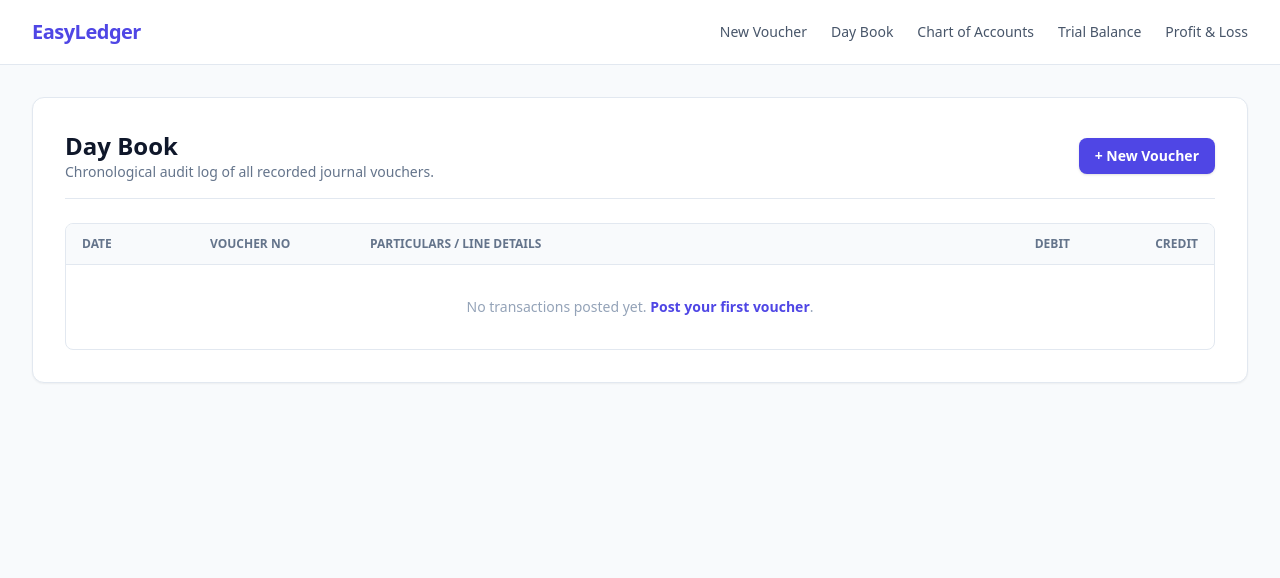
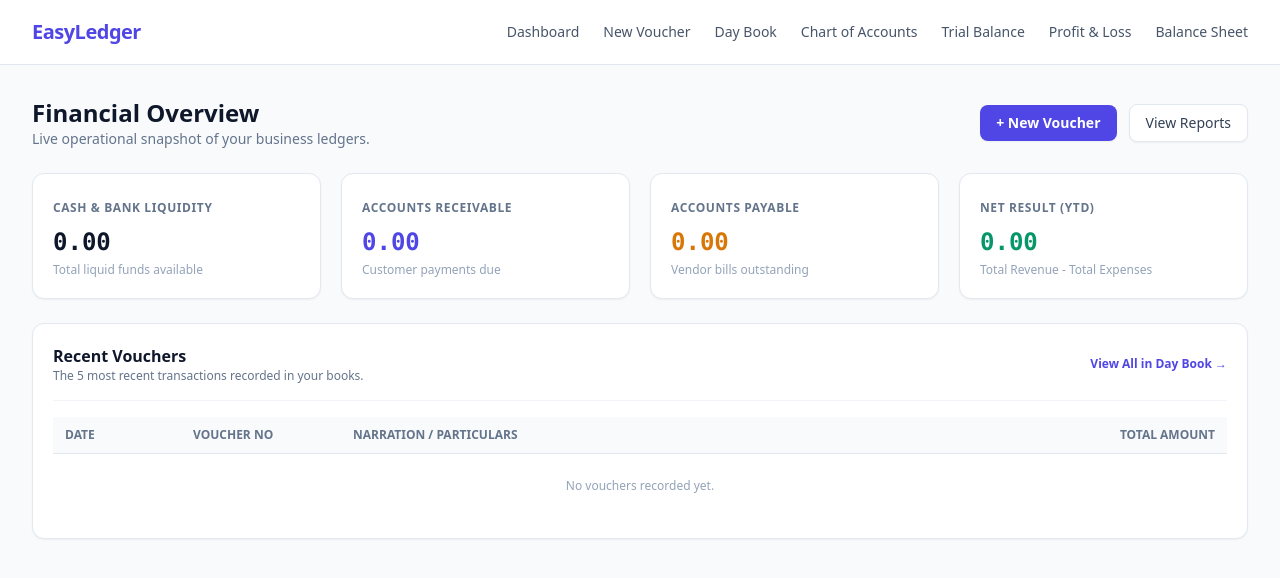
Before and after one commit to bimalmht/easyLedger, a Django app: page / in a window 1280 px wide. Shown: the top 578 px of the page. Run offline with Django 5.2, Linux system fonts and the light colour scheme; some libraries are stand-ins or nearby versions.

Commit message:
feat: complete core financial engine with balance sheet and executive dashboard

```diff
--- a/accounting/urls.py
+++ b/accounting/urls.py
@@ -2,12 +2,14 @@ from django.urls import path
 from . import views
 
 urlpatterns = [
-    path('', views.daybook_view, name='daybook'),
+    path('', views.dashboard_view, name='dashboard'),
+    path('daybook/', views.daybook_view, name='daybook'),
     path('vouchers/new/', views.voucher_create_view, name='voucher-create'),
     path('chart-of-accounts/', views.coa_view, name='coa'),
     path('ledger/<int:account_id>/', views.ledger_statement_view, name='ledger-statement'),
     path('trial-balance/', views.trial_balance_view, name='trial-balance'),
     path('profit-and-loss/', views.profit_loss_view, name='profit-loss'),
+    path('balance-sheet/', views.balance_sheet_view, name='balance-sheet'),
     path('api/accounts/create/', views.account_quick_create_api, name='account-quick-create'),
     path('api/accounts/next-code/', views.get_next_code_api, name='account-next-code'),
 ]
--- a/accounting/views.py
+++ b/accounting/views.py
@@ -346,3 +346,115 @@ def profit_loss_view(request):
         'total_expense': total_expense,
         'net_profit': net_profit,
     })
+
+def dashboard_view(request):
+    """
+    Executive dashboard with key liquidity metrics, receivables/payables,
+    net profit/loss indicator, and recent transactions.
+    """
+    accounts = Account.objects.filter(is_active=True).annotate(
+        total_debit=Sum('journal_entries__debit'),
+        total_credit=Sum('journal_entries__credit')
+    )
+
+    cash_bank_balance = Decimal('0.00')
+    receivables_balance = Decimal('0.00')
+    payables_balance = Decimal('0.00')
+    total_income = Decimal('0.00')
+    total_expense = Decimal('0.00')
+
+    for acc in accounts:
+        d = acc.total_debit or Decimal('0.00')
+        c = acc.total_credit or Decimal('0.00')
+
+        # Identify Cash/Bank assets (1010, 1020, or assets containing 'Cash'/'Bank')
+        if acc.account_type == AccountType.ASSET:
+            if 'cash' in acc.name.lower() or 'bank' in acc.name.lower():
+                cash_bank_balance += (d - c)
+            elif 'receivable' in acc.name.lower():
+                receivables_balance += (d - c)
+        elif acc.account_type == AccountType.LIABILITY:
+            if 'payable' in acc.name.lower():
+                payables_balance += (c - d)
+        elif acc.account_type == AccountType.INCOME:
+            total_income += (c - d)
+        elif acc.account_type == AccountType.EXPENSE:
+            total_expense += (d - c)
+
+    net_profit = total_income - total_expense
+    recent_transactions = Transaction.objects.prefetch_related('entries__account').order_by('-date', '-id')[:5]
+
+    context = {
+        'cash_bank_balance': cash_bank_balance,
+        'receivables_balance': receivables_balance,
+        'payables_balance': payables_balance,
+        'net_profit': net_profit,
+        'recent_transactions': recent_transactions,
+    }
+    return render(request, 'accounting/dashboard.html', context)
+
+
+def balance_sheet_view(request):
+    """
+    Generates point-in-time balance sheet:
+    Assets = Liabilities + Equity (including current period Net Profit)
+    """
+    accounts = Account.objects.filter(is_active=True).annotate(
+        total_debit=Sum('journal_entries__debit'),
+        total_credit=Sum('journal_entries__credit')
+    ).order_by('code')
+
+    assets = []
+    liabilities = []
+    equity = []
+
+    total_assets = Decimal('0.00')
+    total_liabilities = Decimal('0.00')
+    total_equity_base = Decimal('0.00')
+
+    total_income = Decimal('0.00')
+    total_expense = Decimal('0.00')
+
+    for acc in accounts:
+        d = acc.total_debit or Decimal('0.00')
+        c = acc.total_credit or Decimal('0.00')
+
+        if acc.account_type == AccountType.ASSET:
+            balance = d - c
+            if balance != Decimal('0.00'):
+                assets.append({'account': acc, 'amount': balance})
+                total_assets += balance
+        elif acc.account_type == AccountType.LIABILITY:
+            balance = c - d
+            if balance != Decimal('0.00'):
+                liabilities.append({'account': acc, 'amount': balance})
+                total_liabilities += balance
+        elif acc.account_type == AccountType.EQUITY:
+            balance = c - d
+            if balance != Decimal('0.00'):
+                equity.append({'account': acc, 'amount': balance})
+                total_equity_base += balance
+        elif acc.account_type == AccountType.INCOME:
+            total_income += (c - d)
+        elif acc.account_type == AccountType.EXPENSE:
+            total_expense += (d - c)
+
+    current_period_earnings = total_income - total_expense
+    total_equity_and_reserves = total_equity_base + current_period_earnings
+    total_liabilities_and_equity = total_liabilities + total_equity_and_reserves
+
+    is_balanced = abs(total_assets - total_liabilities_and_equity) < Decimal('0.01')
+
+    context = {
+        'assets': assets,
+        'liabilities': liabilities,
+        'equity': equity,
+        'total_assets': total_assets,
+        'total_liabilities': total_liabilities,
+        'total_equity_base': total_equity_base,
+        'current_period_earnings': current_period_earnings,
+        'total_equity_and_reserves': total_equity_and_reserves,
+        'total_liabilities_and_equity': total_liabilities_and_equity,
+        'is_balanced': is_balanced,
+    }
+    return render(request, 'accounting/balance_sheet.html', context)
--- /dev/null
+++ b/templates/accounting/dashboard.html
@@ -0,0 +1,108 @@
+{% extends 'base.html' %}
+
+{% block title %}Dashboard - EasyLedger{% endblock %}
+
+{% block content %}
+<div class="space-y-6">
+  <!-- Top Welcome & Quick Actions -->
+  <div class="flex flex-col sm:flex-row sm:items-center justify-between gap-4">
+    <div>
+      <h1 class="text-2xl font-bold text-slate-900">Financial Overview</h1>
+      <p class="text-sm text-slate-500">Live operational snapshot of your business ledgers.</p>
+    </div>
+    <div class="flex items-center gap-3">
+      <a href="{% url 'voucher-create' %}" class="inline-flex items-center px-4 py-2 text-sm font-semibold text-white bg-indigo-600 hover:bg-indigo-700 rounded-lg shadow-sm transition-colors">
+        + New Voucher
+      </a>
+      <a href="{% url 'trial-balance' %}" class="inline-flex items-center px-4 py-2 text-sm font-medium text-slate-700 bg-white hover:bg-slate-50 border border-slate-200 rounded-lg shadow-sm transition-colors">
+        View Reports
+      </a>
+    </div>
+  </div>
+
+  <!-- Metric Cards Grid -->
+  <div class="grid grid-cols-1 sm:grid-cols-2 lg:grid-cols-4 gap-5">
+    <!-- Cash & Bank -->
+    <div class="bg-white p-5 rounded-xl border border-slate-200 shadow-sm">
+      <span class="text-xs font-semibold text-slate-500 uppercase tracking-wider">Cash & Bank Liquidity</span>
+      <div class="mt-2 text-2xl font-mono font-bold text-slate-900">
+        {{ cash_bank_balance|floatformat:2 }}
+      </div>
+      <p class="mt-1 text-xs text-slate-400">Total liquid funds available</p>
+    </div>
+
+    <!-- Receivables -->
+    <div class="bg-white p-5 rounded-xl border border-slate-200 shadow-sm">
+      <span class="text-xs font-semibold text-slate-500 uppercase tracking-wider">Accounts Receivable</span>
+      <div class="mt-2 text-2xl font-mono font-bold text-indigo-600">
+        {{ receivables_balance|floatformat:2 }}
+      </div>
+      <p class="mt-1 text-xs text-slate-400">Customer payments due</p>
+    </div>
+
+    <!-- Payables -->
+    <div class="bg-white p-5 rounded-xl border border-slate-200 shadow-sm">
+      <span class="text-xs font-semibold text-slate-500 uppercase tracking-wider">Accounts Payable</span>
+      <div class="mt-2 text-2xl font-mono font-bold text-amber-600">
+        {{ payables_balance|floatformat:2 }}
+      </div>
+      <p class="mt-1 text-xs text-slate-400">Vendor bills outstanding</p>
+    </div>
+
+    <!-- Net Profit -->
+    <div class="bg-white p-5 rounded-xl border border-slate-200 shadow-sm">
+      <span class="text-xs font-semibold text-slate-500 uppercase tracking-wider">Net Result (YTD)</span>
+      <div class="mt-2 text-2xl font-mono font-bold {% if net_profit >= 0 %}text-emerald-600{% else %}text-rose-600{% endif %}">
+        {{ net_profit|floatformat:2 }}
+      </div>
+      <p class="mt-1 text-xs text-slate-400">Total Revenue - Total Expenses</p>
+    </div>
+  </div>
+
+  <!-- Recent Activity Day Book Table -->
+  <div class="bg-white rounded-xl border border-slate-200 shadow-sm p-5">
+    <div class="flex items-center justify-between pb-4 border-b border-slate-100 mb-4">
+      <div>
+        <h2 class="text-base font-bold text-slate-900">Recent Vouchers</h2>
+        <p class="text-xs text-slate-500">The 5 most recent transactions recorded in your books.</p>
+      </div>
+      <a href="{% url 'daybook' %}" class="text-xs font-semibold text-indigo-600 hover:text-indigo-800">
+        View All in Day Book &rarr;
+      </a>
+    </div>
+
+    <div class="overflow-x-auto">
+      <table class="w-full text-left text-sm border-collapse">
+        <thead>
+          <tr class="border-b border-slate-200 text-xs font-semibold text-slate-500 uppercase bg-slate-50">
+            <th class="py-2.5 px-3 w-32">Date</th>
+            <th class="py-2.5 px-3 w-40">Voucher No</th>
+            <th class="py-2.5 px-3">Narration / Particulars</th>
+            <th class="py-2.5 px-3 text-right w-36">Total Amount</th>
+          </tr>
+        </thead>
+        <tbody class="divide-y divide-slate-100">
+          {% for txn in recent_transactions %}
+            <tr class="hover:bg-slate-50/70 transition-colors">
+              <td class="py-2.5 px-3 font-mono text-xs text-slate-600">{{ txn.date|date:"Y-m-d" }}</td>
+              <td class="py-2.5 px-3 font-mono text-xs font-bold text-indigo-700">{{ txn.voucher_number }}</td>
+              <td class="py-2.5 px-3 text-slate-800">{{ txn.narration }}</td>
+              <td class="py-2.5 px-3 font-mono text-right font-medium text-slate-900">
+                {% with txn.entries.all|first as first_entry %}
+                  {{ first_entry.debit|floatformat:2 }}
+                {% endwith %}
+              </td>
+            </tr>
+          {% empty %}
+            <tr>
+              <td colspan="4" class="py-6 text-center text-xs text-slate-400">
+                No vouchers recorded yet.
+              </td>
+            </tr>
+          {% endfor %}
+        </tbody>
+      </table>
+    </div>
+  </div>
+</div>
+{% endblock %}
--- a/templates/base.html
+++ b/templates/base.html
@@ -14,14 +14,16 @@
   <header class="bg-white border-b border-slate-200 sticky top-0 z-30">
     <div class="w-full px-4 sm:px-6 lg:px-8 h-16 flex items-center justify-between">
       <div class="flex items-center space-x-3">
-        <span class="text-xl font-black text-indigo-600 tracking-tight">EasyLedger</span>
+        <a href="{% url 'dashboard' %}" class="text-xl font-black text-indigo-600 tracking-tight">EasyLedger</a>
       </div>
       <nav class="flex items-center space-x-6 text-sm font-medium text-slate-600">
+        <a href="{% url 'dashboard' %}" class="hover:text-indigo-600">Dashboard</a>
         <a href="{% url 'voucher-create' %}" class="hover:text-indigo-600">New Voucher</a>
         <a href="{% url 'daybook' %}" class="hover:text-indigo-600">Day Book</a>
         <a href="{% url 'coa' %}" class="hover:text-indigo-600">Chart of Accounts</a>
         <a href="{% url 'trial-balance' %}" class="hover:text-indigo-600">Trial Balance</a>
         <a href="{% url 'profit-loss' %}" class="hover:text-indigo-600">Profit & Loss</a>
+        <a href="{% url 'balance-sheet' %}" class="hover:text-indigo-600">Balance Sheet</a>
       </nav>
     </div>
   </header>
```
Also changed, not shown: templates/accounting/balance_sheet.html (added, +116 -0 lines).
